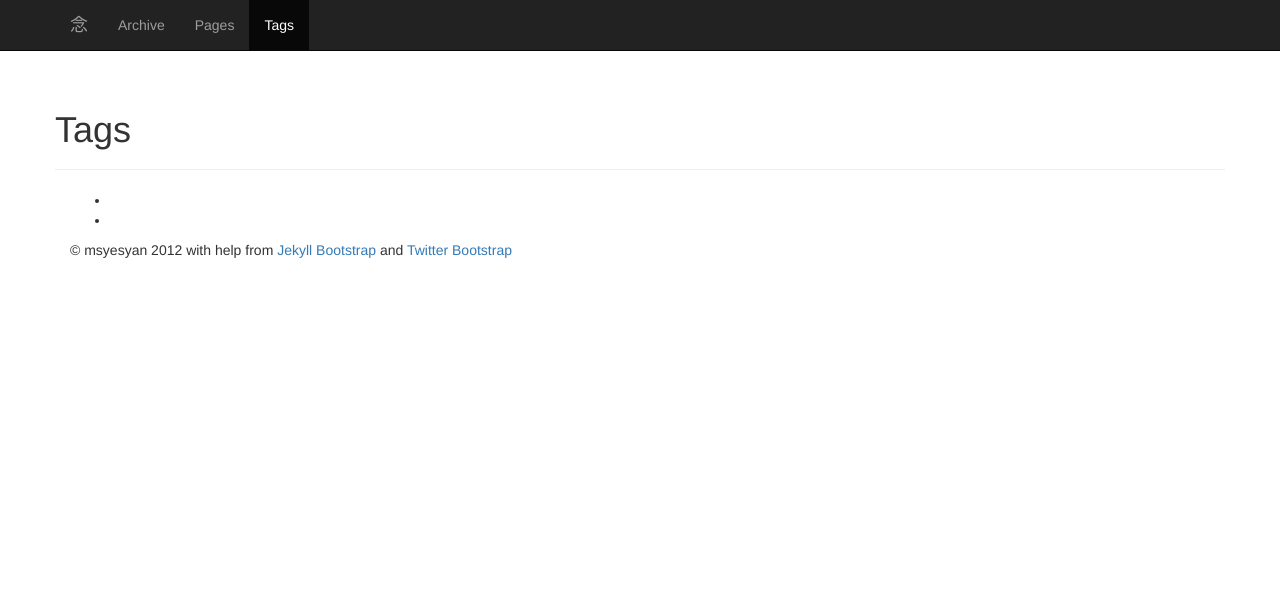
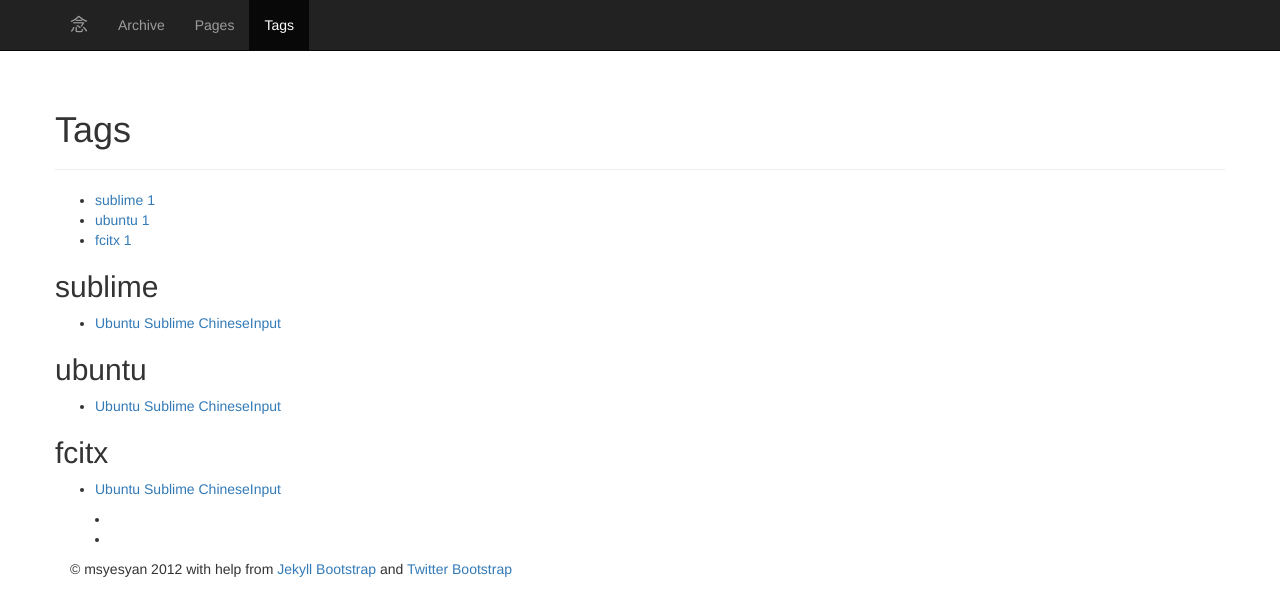
Before and after one commit to msyesyan/msyesyan.github.com, a Jekyll site: the page built from tags.html, in a window 1280 px wide. Shown: the top 616 px of the page. Built offline with Jekyll 4.4.1, drawn with Linux system fonts in a browser that asks for light colours; nearby versions of some CDN libraries; library files that are not in the unit come from our copies; comment, search, counter and statistics services are not loaded; part of the change alters nothing that is shown.

Commit message:
ubuntu sublime 中文输入法配置

```diff
--- a/_includes/themes/jekyll-theme-twitter/default.html
+++ b/_includes/themes/jekyll-theme-twitter/default.html
@@ -7,7 +7,7 @@
 		<meta name="author" content="{{ site.author.name }}">
 		{% if page.description %}<meta name="description" content="{{ page.description }}">{% endif %}
 
-		<link href="{{ ASSET_PATH }}/css/boots	trap.css" rel="stylesheet">
+		<link href="{{ ASSET_PATH }}/css/bootstrap.css" rel="stylesheet">
 		<link href="{{ ASSET_PATH }}/css/style.css" rel="stylesheet">
 
 		<!-- Le HTML5 shim, for IE6-8 support of HTML elements -->
--- /dev/null
+++ b/_posts/sublime/2013-12-05-ubuntu-sublime-chineseinput.md
@@ -0,0 +1,98 @@
+---
+layout: post
+title: "Ubuntu Sublime ChineseInput"
+description: ""
+category: ""
+tags: [sublime, ubuntu, fcitx]
+---
+{% include JB/setup %}
+
+##一、安装fcitx输入法
+
+### 1.卸载掉ibus输入法
+    sudo killall ibus-daemon
+    sudo apt-get purge ibus ibus-gtk ibus-gtk3 ibus-pinyin* ibus-sunpinyin ibus-table python-ibus
+    rm -rf ~/.config/ibus
+
+### 2.添加fcitx源，并安装fcitx-googlepinyin输入法
+    sudo add-apt-repository ppa:fcitx-team/nightly
+    sudo apt-get update
+    sudo apt-get install fcitx-googlepinyin
+
+### 3.设置fcitx为默认输入发
+ **System Settings -> Lanuage Support -> KeyBoard Method Input System -> fcitx**
+ **设置fcitx开机自动启动：search -> startup applications -> add fcitx startup settings,如下图:**
+
+ ![]({{ site.url }}/assets/resources/posts/ubuntu-sublime-chineseinput/startup-settings.png)
+
+
+##二、配置sublime中文输入法
+
+###1.保存以下代码到文件sublime-imfix.c
+    #include <gtk/gtkimcontext.h>
+    void gtk_im_context_set_client_window (GtkIMContext *context,
+              GdkWindow    *window)
+    {
+      GtkIMContextClass *klass;
+      g_return_if_fail (GTK_IS_IM_CONTEXT (context));
+      klass = GTK_IM_CONTEXT_GET_CLASS (context);
+      if (klass->set_client_window)
+        klass->set_client_window (context, window);
+      g_object_set_data(G_OBJECT(context),"window",window);
+
+      if(!GDK_IS_WINDOW (window))
+        return;
+      int width = gdk_window_get_width(window);
+      int height = gdk_window_get_height(window);
+      if(width != 0 && height !=0)
+        gtk_im_context_focus_in(context);
+    }
+
+###2.安装C/C++的编译环境和gtk libgtk2.0-dev
+    sudo apt-get install build-essential
+    sudo apt-get install libgtk2.0-dev
+
+###3.编译成共享库
+    gcc -shared -o libsublime-imfix.so sublime_imfix.c  `pkg-config --libs --cflags gtk+-2.0` -fPIC
+
+###4.测试运行
+    LD_PRELOAD=./libsublime-imfix.so sublime_text
+
+`注意：sublime_text 为sublime-text安装后的可执行命令，不同版本的名称可能不一样`
+
+###8.拷贝文件到/opt/sublime_text目录下
+    sudo cp libsublime-imfix.so /opt/sublime_text/libsublime-imfix.so
+
+###9.打开终端修改/usr/bin/subl
+
+    sudo vim /usr/bin/subl,在第一行加入
+    export LD_PRELOAD=/opt/sublime_text/libsublime-imfix.so
+
+###10.修改sublime-text-3.desktop
+    sudo vim /usr/share/applications/sublime_text.desk
+
+    [Desktop Entry]
+    Version=1.0
+    Type=Application
+    Name=Sublime Text
+    GenericName=Text Editor
+    Comment=Sophisticated text editor for code, markup and prose
+    Exec=/usr/bin/subl %F
+    Terminal=false
+    MimeType=text/plain;
+    Icon=sublime-text
+    Categories=TextEditor;Development;
+    StartupNotify=true
+    Actions=Window;Document;
+
+    [Desktop Action Window]
+    Name=New Window
+    Exec=/usr/bin/subl -n
+    OnlyShowIn=Unity;
+
+    [Desktop Action Document]
+    Name=New File
+    Exec=/usr/bin/subl --command new_file
+    OnlyShowIn=Unity;
+
+##配置完毕
```
Also changed, not shown: assets/resources/posts/ubuntu-sublime-chineseinput/startup-settings.png (added).
